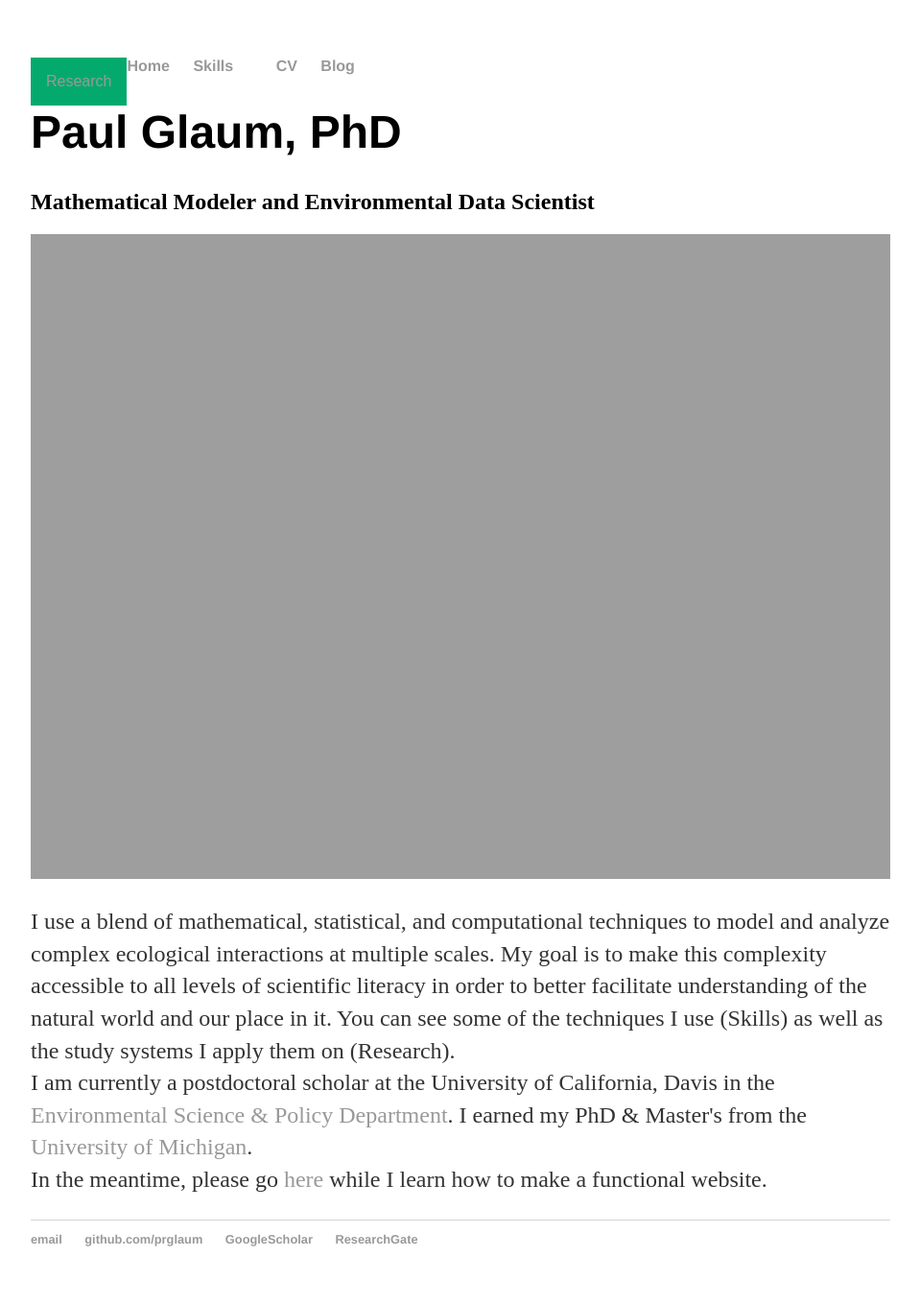
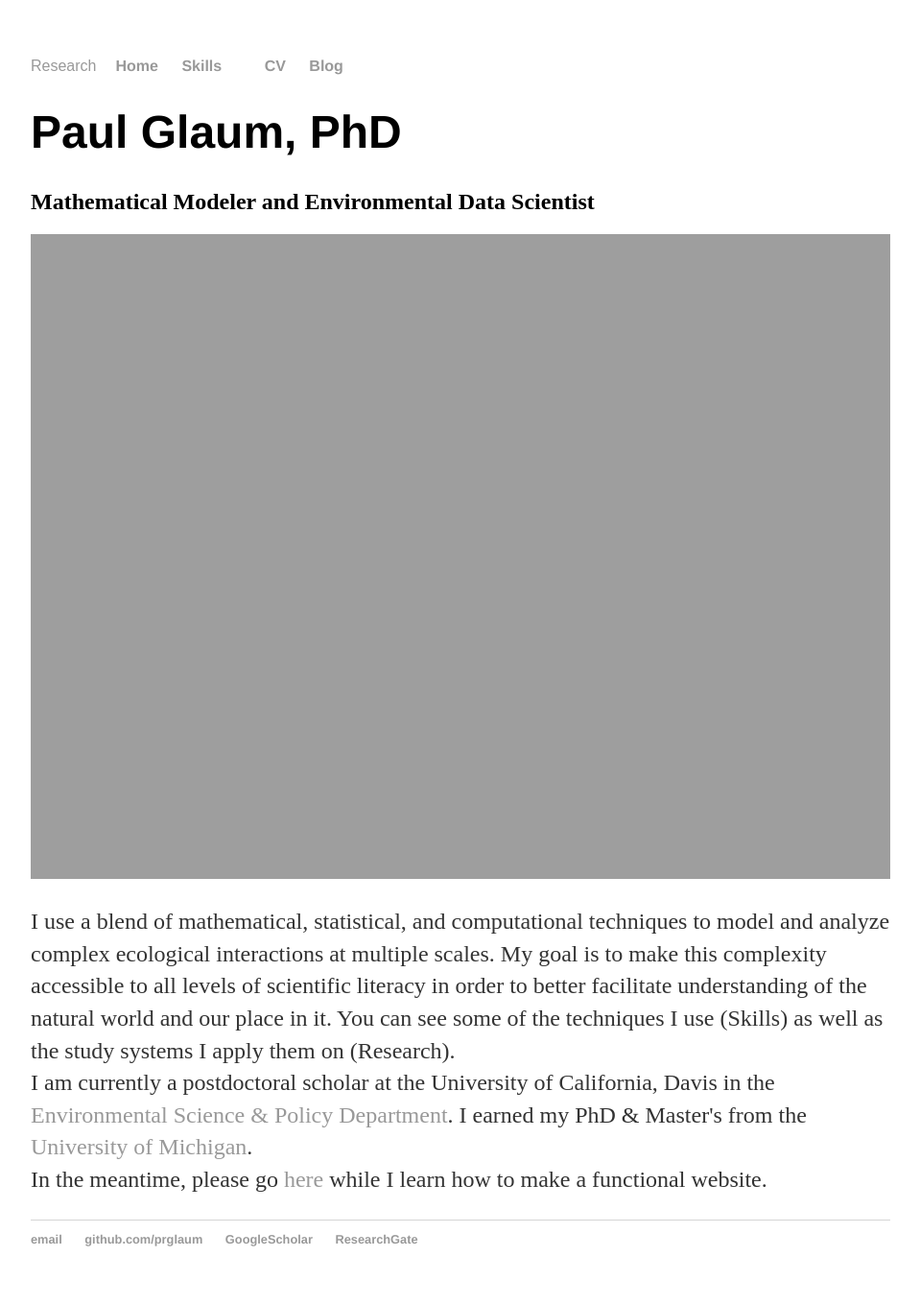
Before and after one commit to prglaum/prglaum.github.io, a Jekyll site: the page built from index.html, in a window 1280 px wide. Shown: the whole page at 96% size, without its empty margins (160-1119 px from the left). Built offline with Jekyll 4.4.1, drawn with Linux system fonts in a browser that asks for light colours.

Commit message:
Update main.css

```diff
--- a/css/main.css
+++ b/css/main.css
@@ -60,11 +60,13 @@ ul.posts li {
 
  /* Dropdown Button */
 .dropbtn {
-  background-color: #04AA6D;
+  background-color: white;
   color: white;
-  padding: 16px;
+  padding: 0px;
   font-size: 16px;
   border: none;
+  display: inline;
+  margin-right: 20px;
 }
 
 /* The container <div> - needed to position the dropdown content */
```
